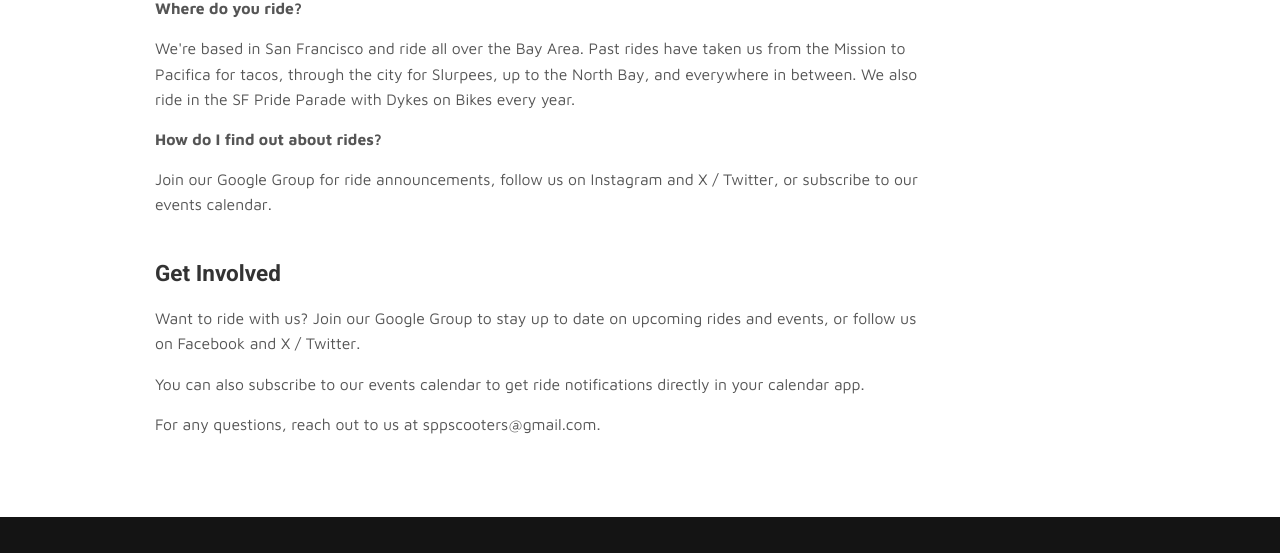
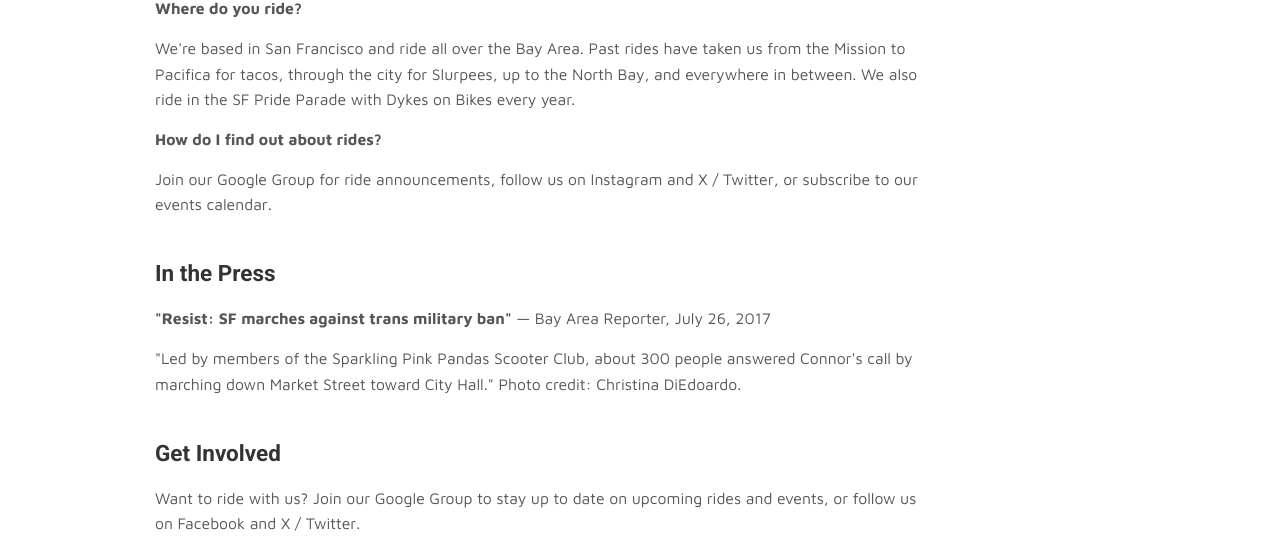
Before and after one commit to holdenk/sparkling-pink-pandas-static, a Jekyll site: the page built from about.md, in a window 1280 px wide and 900 px high, scrolled down 1465 px, cut to the strip 0-553 px from the top of the window. Built offline with Jekyll 4.4.1, drawn with Linux system fonts in a browser that asks for light colours.

Commit message:
Add press section, make event images clickable, show dates
- Add "In the Press" section to About page with Bay Area Reporter
  article about SPP leading 300-person march against trans military ban
- Event card images now link to the event page
- Event cards show full date (e.g. "Mar 01, 2026 at 2:00 PM")
  instead of just time

Co-Authored-By: Claude Opus 4.6 <noreply@anthropic.com>

```diff
--- a/about.md
+++ b/about.md
@@ -37,6 +37,12 @@ permalink: /about/
 </div>
 
 <div class="about-details-cap mb-50">
+  <h4>In the Press</h4>
+  <p><a href="https://www.ebar.com/news///247522" target="_blank" rel="noopener"><strong>"Resist: SF marches against trans military ban"</strong></a> &mdash; Bay Area Reporter, July 26, 2017</p>
+  <p>"Led by members of the Sparkling Pink Pandas Scooter Club, about 300 people answered Connor's call by marching down Market Street toward City Hall." Photo credit: Christina DiEdoardo.</p>
+</div>
+
+<div class="about-details-cap mb-50">
   <h4>Get Involved</h4>
   <p>Want to ride with us? Join our <a href="https://groups.google.com/g/SparklingPinkPandas">Google Group</a> to stay up to date on upcoming rides and events, or follow us on <a href="https://www.facebook.com/SparklingPinkPandas/">Facebook</a> and <a href="https://x.com/spp_scooters">X / Twitter</a>.</p>
   <p>You can also subscribe to our <a href="/events.ics">events calendar</a> to get ride notifications directly in your calendar app.</p>
```
Also changed, not shown: _includes/event-card.html (+9 -5 lines).
